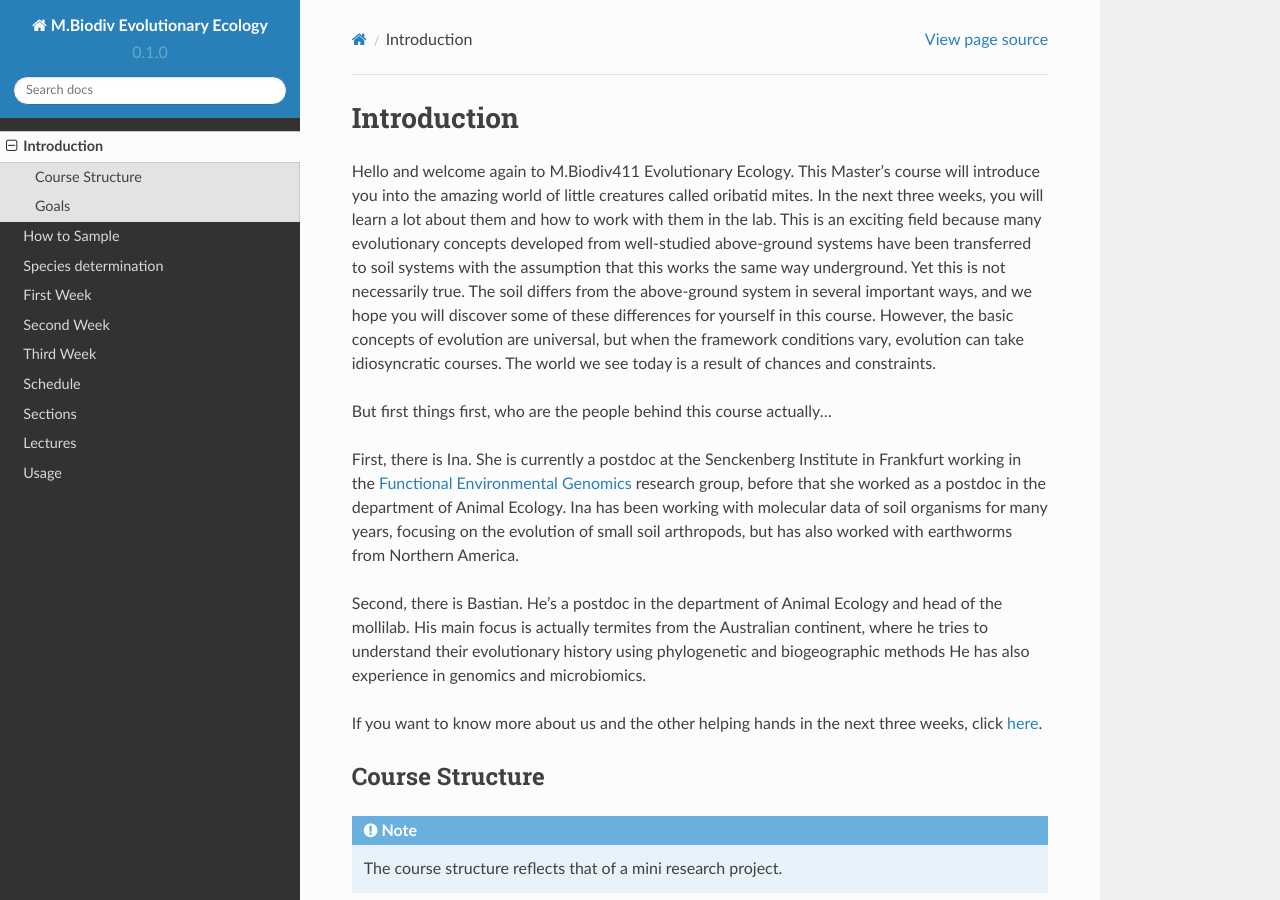
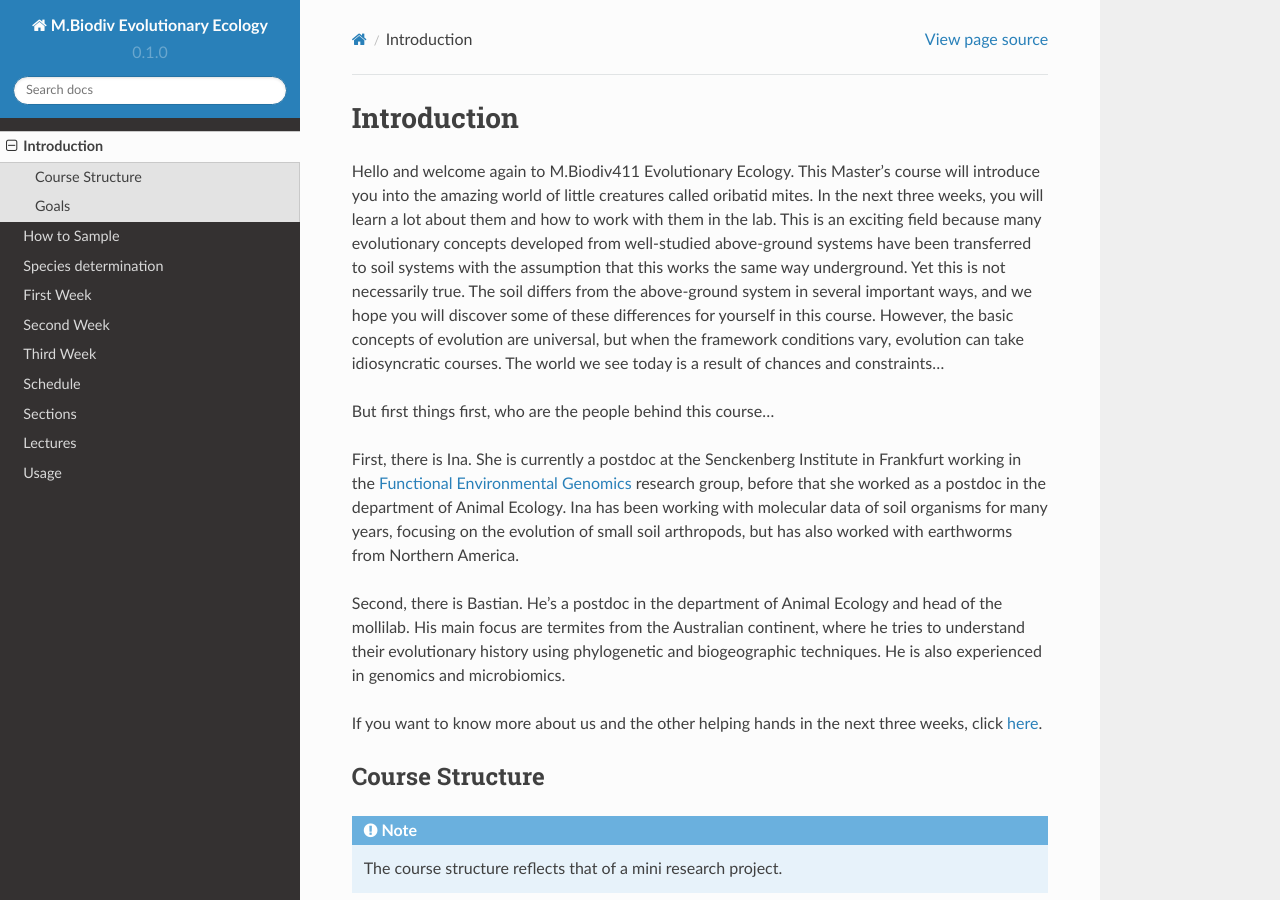
Before and after one commit to bheimbu/evolutionary_ecology, a Sphinx documentation site: the page built from docs/source/introduction.rst, in a window 1280 px wide and 900 px high. Built offline with Sphinx 7.4.7 and the Read the Docs theme 2.0.0, drawn with Linux system fonts in a browser that asks for light colours.

Commit message:
Update introduction.rst

```diff
--- a/docs/source/introduction.rst
+++ b/docs/source/introduction.rst
@@ -1,14 +1,14 @@
 Introduction
 ============
 
-Hello and welcome again to M.Biodiv411 Evolutionary Ecology. This Master's course will introduce you into the amazing world of little creatures called oribatid mites. In the next three weeks, you will learn a lot about them and how to work with them in the lab. This is an exciting field because many evolutionary concepts developed from well-studied above-ground systems have been transferred to soil systems with the assumption that this works the same way underground. Yet this is not necessarily true. The soil differs from the above-ground system in several important ways, and we hope you will discover some of these differences for yourself in this course. However, the basic concepts of evolution are universal, but when the framework conditions vary, evolution can take idiosyncratic courses. The world we see today is a result of chances and constraints.
+Hello and welcome again to M.Biodiv411 Evolutionary Ecology. This Master's course will introduce you into the amazing world of little creatures called oribatid mites. In the next three weeks, you will learn a lot about them and how to work with them in the lab.
+This is an exciting field because many evolutionary concepts developed from well-studied above-ground systems have been transferred to soil systems with the assumption that this works the same way underground. Yet this is not necessarily true. The soil differs from the above-ground system in several important ways, and we hope you will discover some of these differences for yourself in this course. However, the basic concepts of evolution are universal, but when the framework conditions vary, evolution can take idiosyncratic courses. The world we see today is a result of chances and constraints...
 
-But first things first, who are the people behind this course actually...
+But first things first, who are the people behind this course...
 
 First, there is Ina. She is currently a postdoc at the Senckenberg Institute in Frankfurt working in the `Functional Environmental Genomics <https://www.senckenberg.de/en/institutes/sbik-f/functional-environmental-genomics/>`_ research group, before that she worked as a postdoc in the department of Animal Ecology. Ina has been working with molecular data of soil organisms for many years, focusing on the evolution of small soil arthropods, but has also worked with earthworms from Northern America.
 
-Second, there is Bastian. He's a postdoc in the department of Animal Ecology and head of the mollilab. His main focus is actually termites from the Australian continent, where he tries to understand their evolutionary history using phylogenetic and biogeographic methods He has also experience in genomics and microbiomics.
-
+Second, there is Bastian. He's a postdoc in the department of Animal Ecology and head of the mollilab. His main focus are termites from the Australian continent, where he tries to understand their evolutionary history using phylogenetic and biogeographic techniques. He is also experienced in genomics and microbiomics.
 
 If you want to know more about us and the other helping hands in the next three weeks, click `here <https://www.uni-goettingen.de/de/mitarbeiter/107729.html>`_.
 
```
